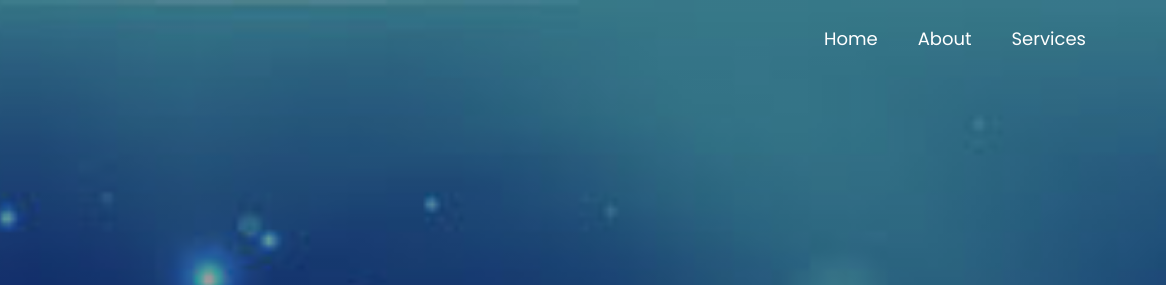
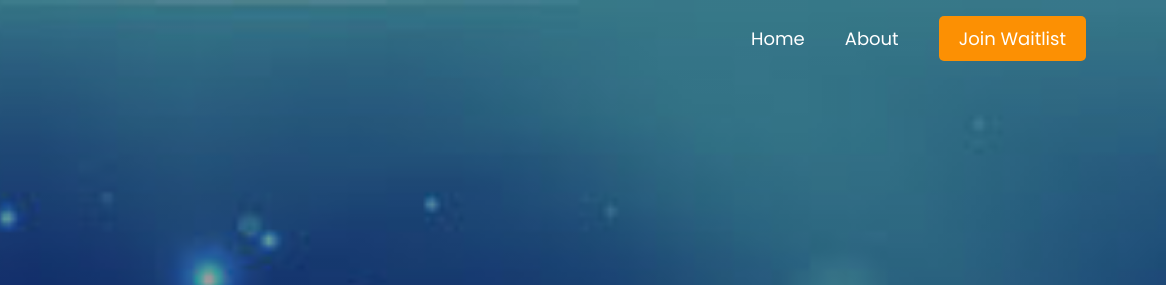
Before and after one commit to twyle/landing-page, a plain HTML site: page index.html in a window 1280 px wide. Shown: the top 285 px of the page, 114-1280 px from the left. Drawn offline with Linux system fonts and the light colour scheme.

Commit message:
creates a clear cta.

```diff
--- a/index.html
+++ b/index.html
@@ -28,7 +28,7 @@
                 <ul>
                     <li><a href="">Home</a></li>
                     <li><a href="">About</a></li>
-                    <li><a href="">Services</a></li>
+                    <li><a href="" class="active">Join Waitlist</a></li>
                 </ul>
             </div>
         </nav>
--- a/style.css
+++ b/style.css
@@ -47,6 +47,12 @@
     text-decoration: none;
     font-size: 18px;
     color: #fff;
+}
+
+.nav-menu ul li a.active{
+    background-color: #fc9003;
+    border-radius: 5px;
+    padding: 10px 20px;
 }
 
 .nav-menu ul li:hover{
```
